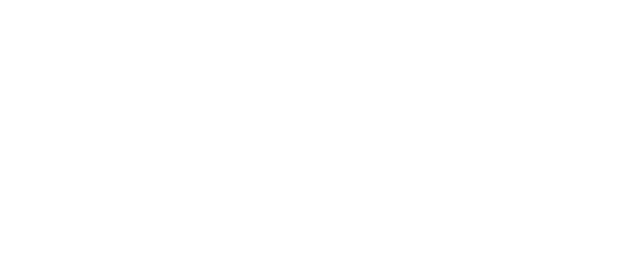
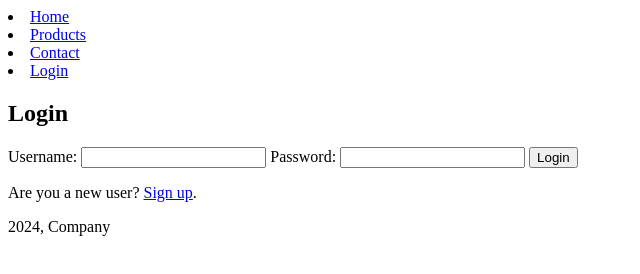
Before and after one commit to YounnIm/ENSF381-Assignment, a plain HTML site: page login.html in a window 1280 px wide. Shown: the whole page, without its empty margins (0-640 px from the left). Drawn offline with Linux system fonts and the light colour scheme.

Commit message:
Added basics to login and some changes to main

```diff
--- a/login.html
+++ b/login.html
@@ -1 +1,39 @@
 <!--This is the login page-->
+<!DOCTYPE html>
+<html lang="en">
+<head>
+    <meta charset="UTF-8">
+    <title>Login Page</title>
+</head>
+<body>
+    <header>
+    </header>
+    <div class="navigation">
+        <nav>
+            <li><a href="index.html">Home</a></li>
+            <li><a href="products.html">Products</a></li>
+            <li><a href="contact.html">Contact</a></li>
+            <li><a href="login.html">Login</a></li>
+        </nav>
+    </div>
+
+    <main>
+        <section class="login-form">
+            <h2>Login</h2>
+            <form action="#" method="POST">
+                <label for="username">Username:</label>
+                <input type="text" id="username" name="username" required>
+                <label for="password">Password:</label>
+                <input type="password" id="password" name="password" required>
+                <button type="submit">Login</button>
+            </form>
+            <!--For now this will just lead to the main page-->
+            <p>Are you a new user? <a href="index.html">Sign up</a>.</p>
+        </section>
+    </main>
+
+    <footer>
+        <p>2024, Company</p>
+    </footer>
+</body>
+</html>
```
Also changed, not shown: index.html (+1 -1 lines).
